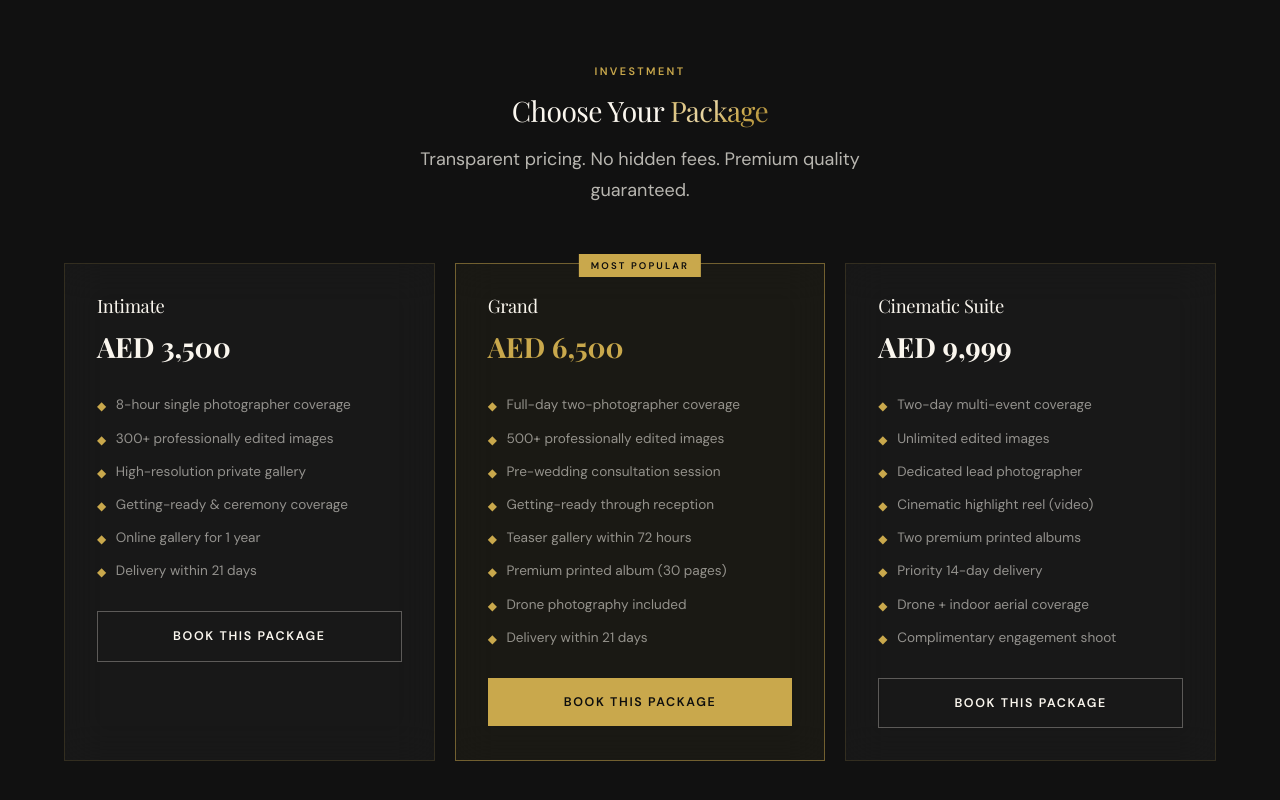
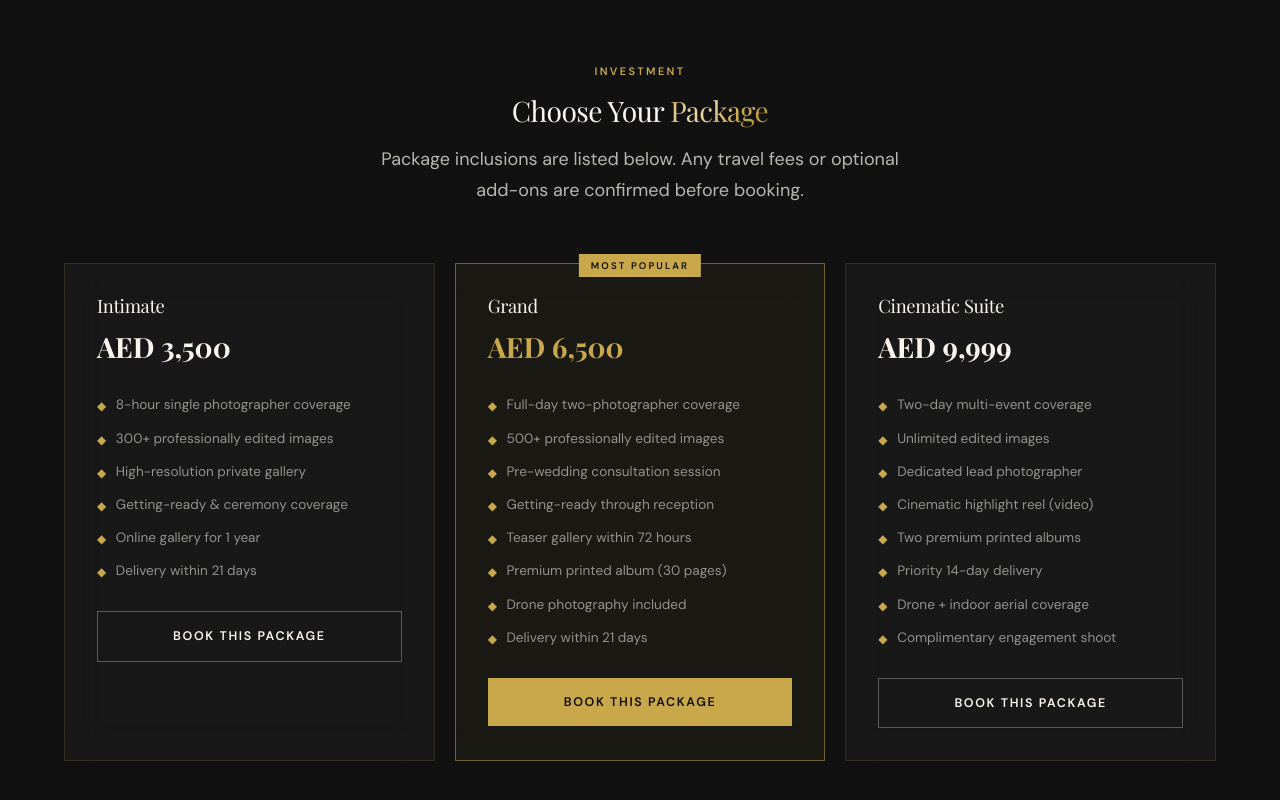
Before and after one commit to mgphotographyglobal/mgphotographyglobal, a Next.js app: page /wedding-photography-dubai in a window 1280 px wide. Shown: the part 4647-5447 px from the top of the page. Built offline with nearby package versions, Linux system fonts and the light colour scheme; a web font is replaced by a local one.

Commit message:
fix(seo): clarify package fee disclosure

```diff
--- a/app/components/ServicePageTemplate.tsx
+++ b/app/components/ServicePageTemplate.tsx
@@ -236,7 +236,7 @@ export default function ServicePageTemplate({ service }: ServicePageProps) {
             <h2 className="display-sm">
               Choose Your <span className="text-gold-gradient">Package</span>
             </h2>
-            <p className="body-lg" style={{ maxWidth: "440px", margin: "1rem auto 0" }}>Transparent pricing. No hidden fees. Premium quality guaranteed.</p>
+            <p className="body-lg" style={{ maxWidth: "520px", margin: "1rem auto 0" }}>Package inclusions are listed below. Any travel fees or optional add-ons are confirmed before booking.</p>
           </div>
           <div style={{ display: "grid", gridTemplateColumns: "repeat(auto-fit,minmax(260px,1fr))", gap: "1.25rem" }}>
             {service.packages.map((pkg, i) => (
```
